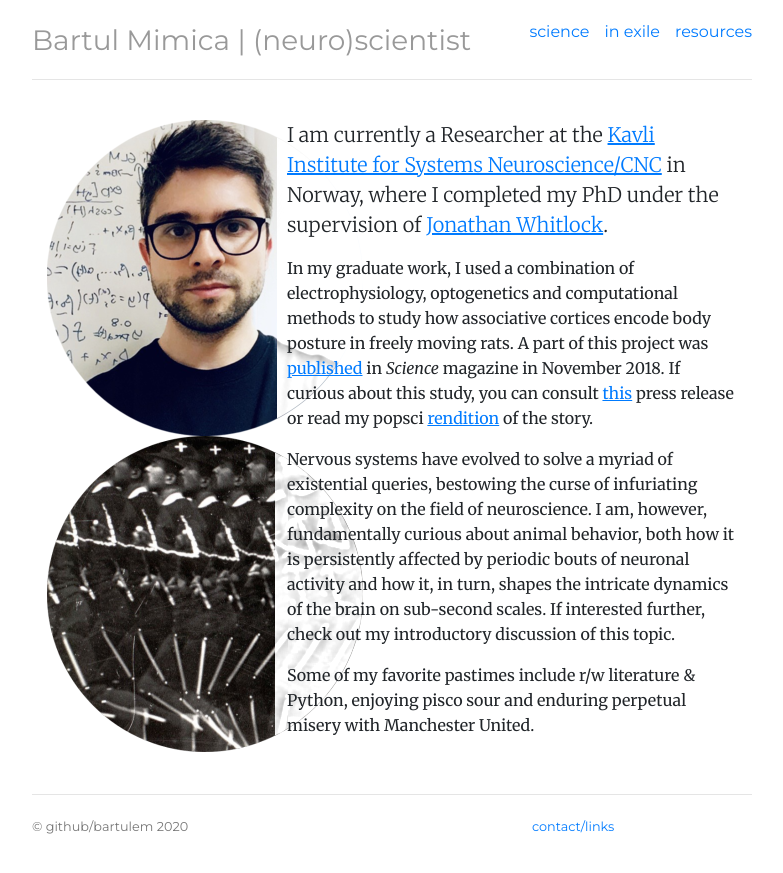
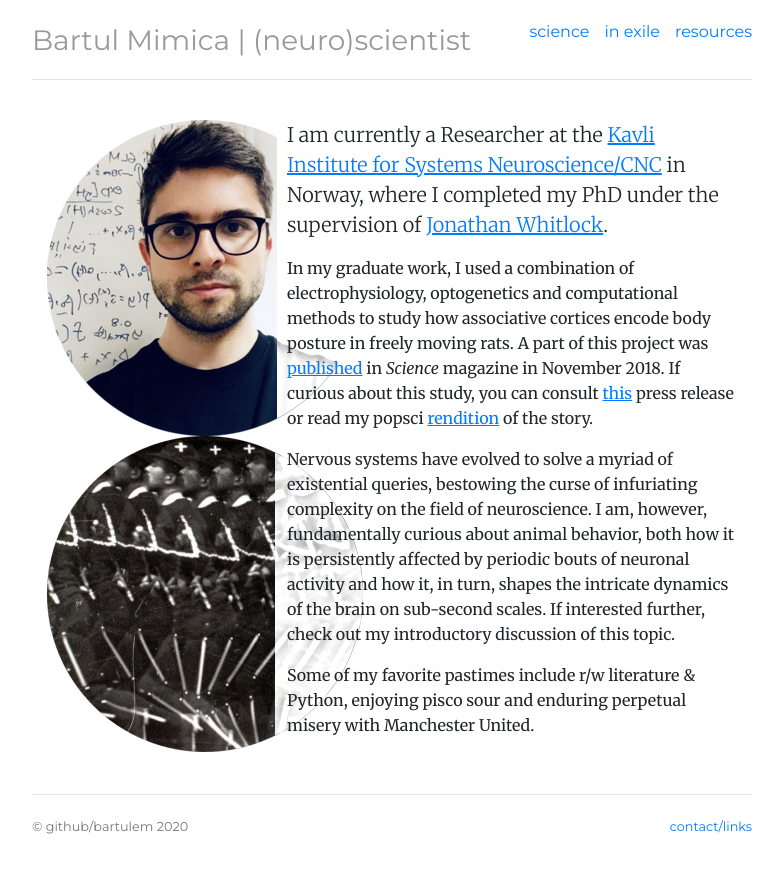
Before and after one commit to bartulem/bartulem.github.io, a Jekyll site: the page built from index.html, in a window 1280 px wide. Shown: the top 873 px of the page, without its empty margins (248-1031 px from the left). Built offline with Jekyll 4.4.1, drawn with Linux system fonts in a browser that asks for light colours.

Commit message:
Update footer.html

```diff
--- a/_includes/footer.html
+++ b/_includes/footer.html
@@ -4,7 +4,7 @@
 	<p><small>&copy; github/bartulem 2020</small></p>
 	</div>
 	<div class="col-sm-4">
-	<p class="pull-right"><small><a href="/contact" title="contact">contact/links</a></small></p>
+	<p class="float-right"><small><a href="/contact" title="contact">contact/links</a></small></p>
 	</div>
 	</div>
 </div> <!-- /footer -->
```
